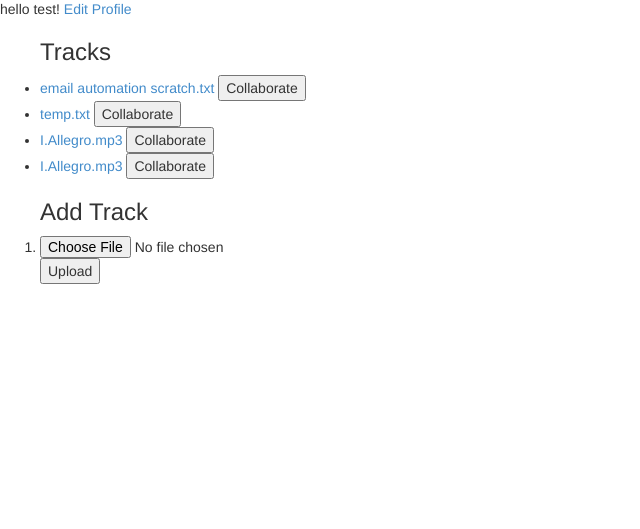
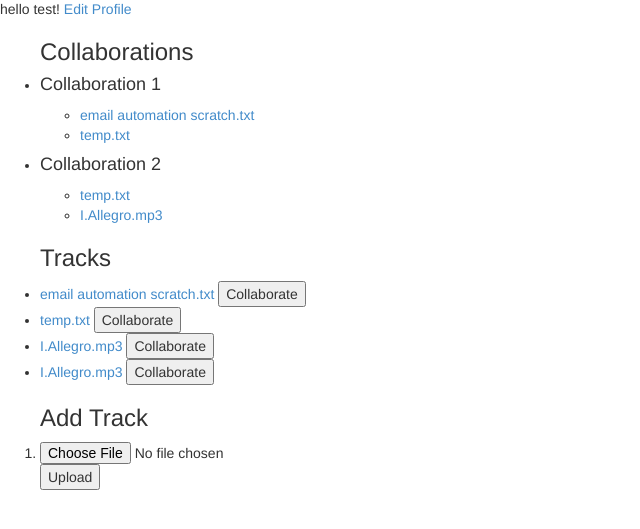
Before and after one commit to jasnowiss/Tracks, a Django app: page /Tracks/userpage/ in a window 1280 px wide. Shown: the part 51-580 px from the top of the page, without its empty margins (0-640 px from the left). Run offline with Django 3.2, Linux system fonts and the light colour scheme; data comes from the database, SQL or seed files in the repository; both versions use the stored data as it was after the commit; parts of the project's set-up code (start-up, migrations or seed data) failed here and were passed over; some libraries are stand-ins or nearby versions.

Commit message:
collaborations added
collaborations added. this includes collaboration model and functioning
buttons

```diff
--- a/Project/Tracks/models.py
+++ b/Project/Tracks/models.py
@@ -104,3 +104,12 @@ class Track(models.Model):
         self.filepath = temp_dest
         self.save()
         return temp_dest
+
+
+
+
+class Collaboration(models.Model):
+    tracks = models.ManyToManyField(Track)
+
+    def __unicode__(self):
+        return self.id
--- a/Project/Tracks/urls.py
+++ b/Project/Tracks/urls.py
@@ -8,7 +8,8 @@ urlpatterns = patterns('',
     # url(r'^$', views.index, name='index'),
     url(r'^$', views.tracks, name='tracks'),
     url(r'^upload_MP3', views.upload_MP3, name='upload_MP3'),
-    url(r'^collaborate_helper', views.collaborate_helper, name='collaborate_helper'),
+     url(r'^get_tracks_for_current_user_JSON', views.get_tracks_for_current_user_JSON, name='get_tracks_for_current_user_JSON'),
+     url(r'^finalize_collaboration', views.finalize_collaboration, name='finalize_collaboration'),
     url(r'^signin', views.signIn, name='SignIn'),
     url(r'^signup', views.signUp, name='SignUp'),
     url(r'^about.html', views.about, name='About'),
--- a/Project/Tracks/views.py
+++ b/Project/Tracks/views.py
@@ -15,6 +15,7 @@ from Tracks.models import Track
 import os
 import sys
 import traceback
+import json
 
 
 ##def index(request):
@@ -131,13 +132,56 @@ def userpage(request, user_email=None):
         form = UploadFileForm()
         ##return render(request, 'Tracks/index.html', {'form': form})
         list_of_tracks = temp_user.track_set.all() # need to pass this to a function first which checks if the filepaths are still accurate
-        return render(request, 'Tracks/userpage.html', {'user' : temp_user, 'form' : form, 'is_disabled' : is_disabled, 'list_of_tracks' : list_of_tracks})
+        list_of_collaborations = [];
+        for track in list_of_tracks:
+            for temp_collaboration in track.collaboration_set.all():
+                if(list_of_collaborations.count(temp_collaboration) == 0):
+                    list_of_collaborations.append(temp_collaboration)
+
+        return render(request, 'Tracks/userpage.html', {'user' : temp_user, 'form' : form, 'is_disabled' : is_disabled,
+                                                            'list_of_tracks' : list_of_tracks, 'list_of_collaborations' : list_of_collaborations})
 
 
+# Function for JSON Call
+def get_tracks_for_current_user_JSON(request):
+    try:
+        temp_user = TracksUser.objects.get(email='test') #temporary line. FOR TESTING ONLY
+##        temp_user = TracksUser.objects.get(email=request.session.get('email'))
+    except:
+        response = HttpResponse(traceback.format_exc()) # Currently sends a response with the traceback of the error. DO NOT USE IN PRODUCTION.
+        response.status_code = 500;
+        return response
+
+    response_data = {}
+    list_of_tracks = temp_user.track_set.all()
+    for track in list_of_tracks:
+        response_data[track.id] = track.filename
+
+    response = HttpResponse(json.dumps(response_data), content_type="application/json")
+    return response
+
 # Function for AJAX Call
-def collaborate_helper(request):
-    response = HttpResponse()
-    return response
+def finalize_collaboration(request):
+    try:
+        track1_id = int(request.POST['track1_id'])
+        track2_id = int(request.POST['track2_id'])
+
+        track1 = Track.objects.get(id=track1_id)
+        track2 = Track.objects.get(id=track2_id)
+
+        temp_collab = Collaboration()
+        temp_collab.save()
+
+        temp_collab.tracks.add(track1)
+        temp_collab.tracks.add(track2)
+
+        response = HttpResponse('track1_id = ' + str(track1_id) + 'track2_id = ' + str(track2_id))
+        response.status_code = 200;
+        return response
+    except:
+        response = HttpResponse(traceback.format_exc()) # Currently sends a response with the traceback of the error. DO NOT USE IN PRODUCTION.
+        response.status_code = 500;
+        return response
 
 
 # Fuction for AJAX Call
--- a/Project/templates/Tracks/userpage.html
+++ b/Project/templates/Tracks/userpage.html
@@ -13,10 +13,11 @@
 </head>
 <body>
 <div id="navbar" class="navbar navbar-inverse navbar-fixed-top" role="navigation"></div>
-
 {% url 'Tracks:userprofile' user.email as userprofile_url %}
 {% url 'Tracks:upload_MP3' as upload_mp3_url %}
-{% url 'Tracks:collaborate_helper' as collaborate_helper_url %}
+{% url 'Tracks:get_tracks_for_current_user_JSON' as get_tracks_for_current_user_JSON_url %}
+{% url 'Tracks:finalize_collaboration' as finalize_collaboration_url %}
+
 
 {% if not is_disabled %}
 hello {{ user.firstName }}!
@@ -30,6 +31,23 @@ Viewing page of {{ user.firstName }}
 
 <br>
 
+<ul id="collaborations_list">
+<h3>Collaborations</h3>
+{% for collaboration in list_of_collaborations %}
+<li>
+    <h4>Collaboration {{ collaboration.id }}</h4>
+    <ul>
+        {% for track in collaboration.tracks.all %}
+        <li>
+        <a href="javascript:;"> {{ track.filename }} </a> <!-- Might need to allow the file to be downloaded  -->
+            </li>
+      {% endfor %}
+        </ul>
+</li>
+{% endfor %}
+</ul>
+
+
 <ul id="tracks_list">
 <h3>Tracks</h3>
 {% for track in list_of_tracks %}
@@ -40,8 +58,8 @@ Viewing page of {{ user.firstName }}
 {% endfor %}
 </ul>
 
+
 {% if not is_disabled %}
-
 <ol id="upload_list">
 <h3>Add Track</h3>
 <li><form action="/" method="post">
@@ -55,6 +73,10 @@ Viewing page of {{ user.firstName }}
 </form>
     </li>
     </ol>
+{% else %}
+    <form action="/" method="post">
+        {% csrf_token %}
+    </form>
 {% endif %}
 
 
@@ -166,7 +188,7 @@ Viewing page of {{ user.firstName }}
         $('#upload_button').click(function () {
             // gets the file from the file input and prepares it for uploading
             var form_data = new FormData();
-            if (! $('#id_file').val()) {
+            if (!$('#id_file').val()) {
                 return
             }
             var file_input = $('#id_file')[0];
@@ -209,14 +231,62 @@ Viewing page of {{ user.firstName }}
         });
 
         $("button[name='collaborate_button']").click(function () {
+            this_button = this;
+            var track1_id = $(this_button).attr("id");
+            $.getJSON("{{ get_tracks_for_current_user_JSON_url }}", function (data) {
+                var temp_select_input = turn_KV_data_into_select_input(data);
+                if (temp_select_input != null) {
+                    $(this_button).before(temp_select_input);
+                    $(this_button).text("Finalize Collaboration!");
+                    $(this_button).unbind("click");
+                    $(this_button).bind("click", finalize_collaboration);
+                    //$(this_button).attr("name", "finalize_collaboration_button");
+                }
+            });
+        });
 
-        });
+        function finalize_collaboration() {
+            this_button = this;
+            var track1_id = $(this_button).attr("id");
+            var select_element = $(this_button).parent().children("select");
+            var track2_id = select_element.children(":selected").val();
+
+            $.ajax({
+                url: "{{ finalize_collaboration_url }}",
+                type: 'POST',
+                data: {track1_id : track1_id, track2_id : track2_id},
+                success: function (data, textStatus, jqXHR) {
+                    alert(jqXHR.responseText);
+                },
+                error: function (jqXHR, textStatus, errorThrown) {
+                    alert(jqXHR.responseText);
+                },
+                async: true
+
+            });
+
+        };
+
+        function turn_KV_data_into_select_input(data) {
+            if (data == null || data.length == 0 || data == '{}') {
+                return null
+            }
+            var temp_select_input = $("<select></select>");
+
+            $.each(data, function (key, val) {
+                var temp_choice = $("<option></option>");
+                temp_choice.attr("value", key.toString());
+                temp_choice.text(val.toString());
+                temp_select_input.append(temp_choice);
+            });
+
+            return temp_select_input;
+        }
 
 
 
-
-  /********************** The following methods are not mine, they are from Django. *****************************
-  ******* They allow safe POSTing with Jquery/AJAX (e.g. proper CSRF token, proper origin of request, etc.) *******/
+        /********************** The following methods are not mine, they are from Django. *****************************
+        ******* They allow safe POSTing with Jquery/AJAX (e.g. proper CSRF token, proper origin of request, etc.) *******/
         function csrfSafeMethod(method) {
             // these HTTP methods do not require CSRF protection
             return (/^(GET|HEAD|OPTIONS|TRACE)$/.test(method));
@@ -254,7 +324,7 @@ Viewing page of {{ user.firstName }}
 <script src={% static "bootstrap-3.1.1-dist/js/bootstrap.min.js" %}></script>
 
 <script type="text/javascript">
-	addNav();
+    addNav();
 </script>
 <style>
 div.progress_bar_container, div.progress_bar_outer, div.progress_bar_inner {
```
Also changed, not shown: Project/sqlite3.db, 4 other files.
